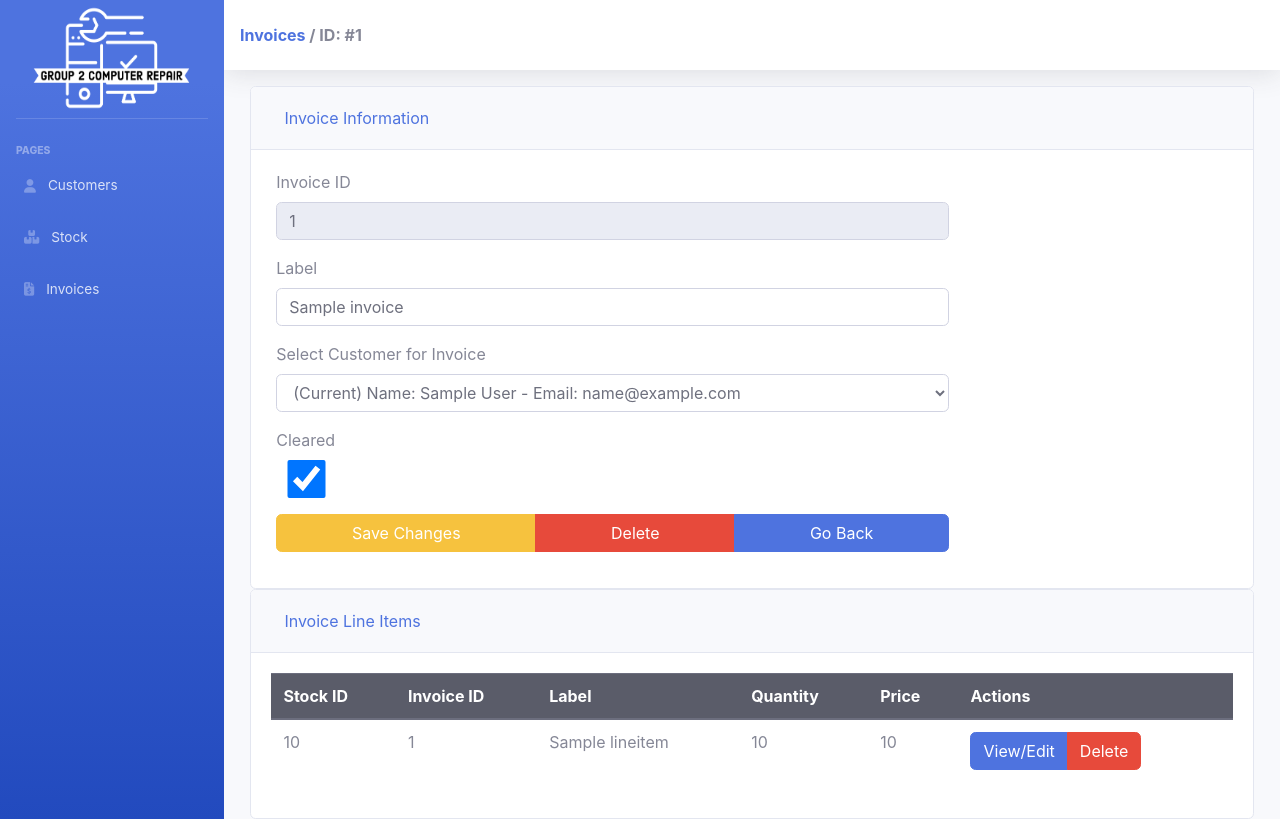
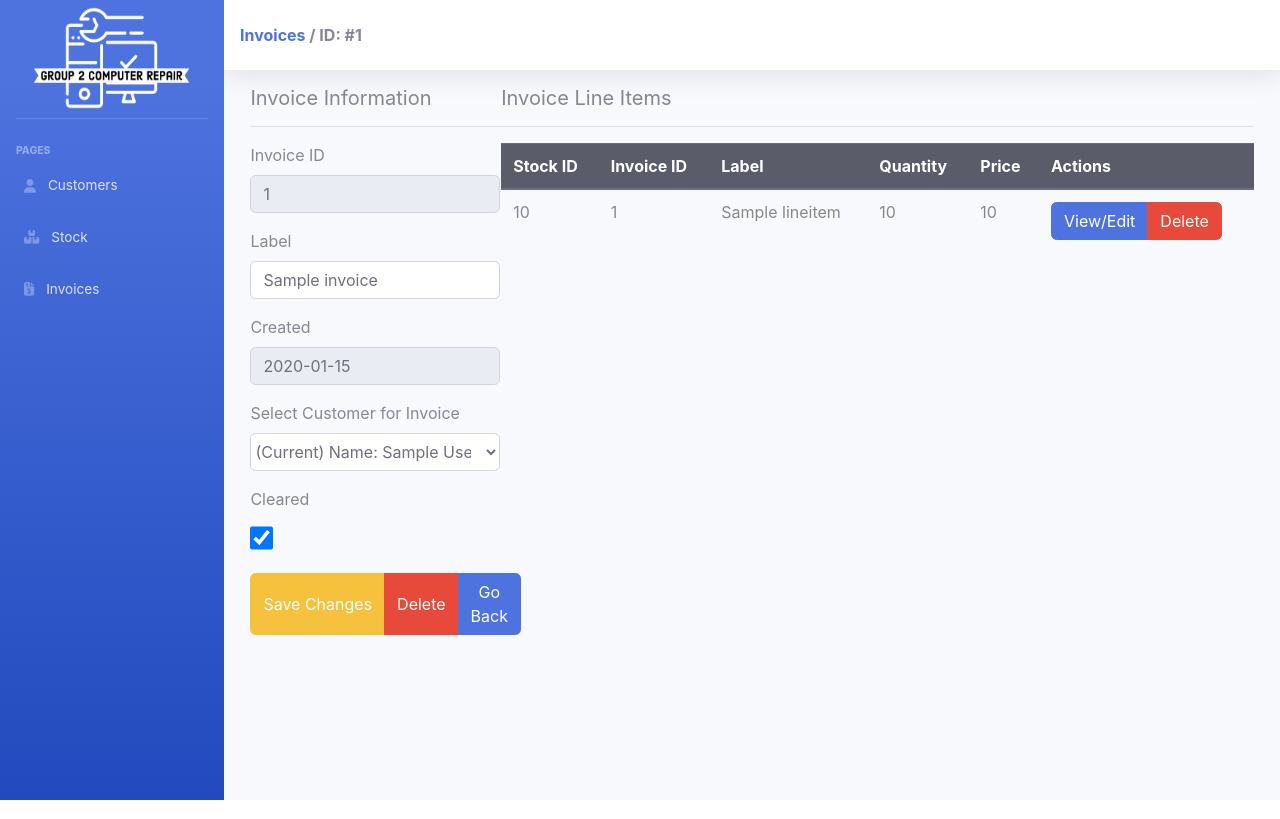
Before and after one commit to cdmoss/3660-Project, a PHP site: page /invoicebyid.php?invoice_id=1 in a window 1280 px wide. Run offline with PHP 8.4, Linux system fonts and the light colour scheme; tables that the repository leaves empty hold one stand-in row (values such as "Sample post"); data that the repository does not hold is empty; some libraries are stand-ins or nearby versions.

Commit message:
changed 'byid.php' pages to horizontal design

```diff
--- a/Pages/CSSandJS/ProjectCSSandJS/css/custom.css
+++ b/Pages/CSSandJS/ProjectCSSandJS/css/custom.css
@@ -1,7 +1,20 @@
-.inputById {
+.cusById {
     min-width: 250px;
-    width: 70%;
+    width: 80%;
     margin-left: .5%;
+}
+
+.stockById {
+    min-width: 250px;
+    width: 20%;
+    margin-left: 0%;
+}
+
+.invoiceById {
+    min-width: 250px;
+    width: 80%;
+    margin-left: 0%;
+    padding-left: 0%;
 }
 
 .add-customer-modal {
@@ -10,7 +23,7 @@
     margin-left: 2%;
 }
 
-.add-customer-modal-footer {
+.add-modal-footer {
     min-width: 250px;
     width: 15%;
     margin-left: auto;
--- a/Pages/customer.php
+++ b/Pages/customer.php
@@ -107,7 +107,7 @@ if (isset($_POST['add_customer'])) {
     echo "<div class='form-group add-customer-modal'><label for='add_cus_address'>Address</label><input type='text' class='form-control' name='add_cus_address' /></div>";
     echo "</div>";
     echo "<div class='modal-footer'>";
-    echo "<div class='btn-group add-customer-modal-footer mb-0'>";
+    echo "<div class='btn-group add-modal-footer mb-0'>";
     echo "<input type='submit' class='btn btn-primary' name='add_customer' value='Submit' />";
     echo "<button type='button' class='btn btn-secondary' data-dismiss='modal'>Close</button>";
     echo "</div>";
--- a/Pages/invoice.php
+++ b/Pages/invoice.php
@@ -130,7 +130,7 @@ if (isset($_POST['add_invoice'])) {
   echo "</div>";
   echo "<hr'>";
   echo "<div class='modal-footer'>";
-  echo "<div class='btn-group add-stock-modal-footer mb-0'>";
+  echo "<div class='btn-group add-modal-footer mb-0'>";
   echo "<input type='submit' class='btn btn-primary' name='add_invoice' value='Submit'>";
   echo "<button type='button' class='btn btn-secondary' data-dismiss='modal'>Close</button>";
   echo "</div>";
--- a/Pages/invoicebyid.php
+++ b/Pages/invoicebyid.php
@@ -45,23 +45,16 @@ if (count($result->errors) > 0) {
 } else {
     while ($invoice = $result->data->fetch()) {
         echo "<div style='display:block;width:95%;margin-left:auto;margin-right:auto;'>";
-        echo "<div class='card'>
-        <div class='card-header' id='headingOne'>
-          <h5 class='mb-0'>
-            <button class='btn btn-link' data-toggle='collapse' data-target='#collapseOne' aria-expanded='true' aria-controls='collapseOne'>
-              Invoice Information
-            </button>
-          </h5>
-        </div>";
 
-        echo "<div id='collapseOne' class='collapse show' aria-labelledby='headingOne'>";
-        echo "<div class='card-body'>";
+        echo "<div id='invoice_information' style='width:25%;float:left;'>";
+            echo "<h5>Invoice Information</h5>";
+            echo "<hr>";
             echo "<form method='POST'>";
-        echo "<div class='form-group inputById'><label for='invoice_id'>Invoice ID</label><input type='text' class='form-control' name='invoice_id' value='" . $invoice['id'] . "' readonly /></div>";
-        echo "<div class='form-group inputById'><label for='invoice_lbl'>Label</label><input type='text' class='form-control' name='invoice_lbl' value='" . $invoice['label'] . "' /></div>";
-        //echo "<div class='form-group inputById'><label for='invoice_created'>Created</label><input type='text' class='form-control' name='invoice_created' value='" . $invoice['created'] . "' /></div>";
-        echo "<div class='form-group inputById'><label for='name='invoice_cus_id'>Select Customer for Invoice</label>";
-        echo "<select class='form-control inputById' style='width:100%;margin-left:0%;' name='invoice_cus_id' aria-label='Default select example'>";
+            echo "<div class='form-group invoiceById'><label for='invoice_id'>Invoice ID</label><input type='text' class='form-control' name='invoice_id' value='" . $invoice['id'] . "' readonly /></div>";
+            echo "<div class='form-group invoiceById'><label for='invoice_lbl'>Label</label><input type='text' class='form-control' name='invoice_lbl' value='" . $invoice['label'] . "' /></div>";
+            echo "<div class='form-group invoiceById'><label for='invoice_created'>Created</label><input type='text' class='form-control' name='invoice_created' value='" . $invoice['created'] . "' readonly /></div>";
+            echo "<div class='form-group invoiceById'><label for='name='invoice_cus_id'>Select Customer for Invoice</label>";
+            echo "<select class='form-control invoiceById' style='width:100%;margin-left:0%;' name='invoice_cus_id' aria-label='Default select example'>";
             $db = Db::getInstance();
             $result = $db->getSingleById('customers', $invoice['customer_id']);
 
@@ -89,9 +82,9 @@ if (count($result->errors) > 0) {
             }
             echo "</select></div>";
             if ($invoice['cleared'] == 1) {
-            echo "<div class='form-group inputById'><label for='invoice_cleared'>Cleared</label><input type='checkbox' style='width:9%;' class='form-control' name='invoice_cleared' checked /></div>";
+                echo "<div class='form-group invoiceById'><label for='invoice_cleared'>Cleared</label><input type='checkbox' style='width:9%;' class='form-control' name='invoice_cleared' checked /></div>";
             } else {
-            echo "<div class='form-group inputById'><label for='invoice_cleared'>Cleared</label><input type='checkbox' style='width:9%;' class='form-control' name='invoice_cleared' /></div>";
+                echo "<div class='form-group invoiceById'><label for='invoice_cleared'>Cleared</label><input type='checkbox' style='width:9%;' class='form-control' name='invoice_cleared' /></div>";
             }
             echo "<div class='btn-group inputById' role='group'>";
             echo "<input type='submit' name='edit_invoice' class='btn btn-warning' value='Save Changes' />";
@@ -99,21 +92,9 @@ if (count($result->errors) > 0) {
             echo "<a href='" . $_SERVER['HTTP_REFERER'] . "' class='btn btn-primary'>Go Back</a>";
             echo "</div>";
             echo "</form>";
+        echo "</div>";
 
-        echo "</div>";
-        echo "</div>";
-        echo "</div>";
-        echo "<div class='card'>
-        <div class='card-header' id='headingTwo'>
-          <h5 class='mb-0'>
-            <button class='btn btn-link collapsed' data-toggle='collapse' data-target='#collapseTwo'>
-              Invoice Line Items
-            </button>
-          </h5>
-        </div>";
-
-        echo "<div id='collapseTwo' class='collapse show' aria-labelledby='headingTwo'>";
-        echo "<div class='card-body'>";
+        echo "<div id='lineitem_information' style='width:75%;float:left;'>";
             $db = Db::getInstance();
             $result = $db->getLineItemByInvoice($_GET['invoice_id']);
 
@@ -122,6 +103,8 @@ if (count($result->errors) > 0) {
                     include "../Modules/error.php";
                 }
             } else {
+            echo "<h5>Invoice Line Items</h5>";
+            echo "<hr>";
             echo "<form method='POST'>
             <table class='table mt-'>
             <thead class='thead-dark'>
@@ -148,14 +131,18 @@ if (count($result->errors) > 0) {
                     echo "</tr>";
                     echo "</div>";
                 }
+        echo "</div>";
+
+        echo "</div>";
+        echo "</div>";
+        echo "</div>";
+
+
 
             echo "</tbody>
         </table>
       </form>";
         }
-        echo "</div>
-        </div>
-      </div>";
         echo "</div>";
     }
 }
--- a/Pages/stock.php
+++ b/Pages/stock.php
@@ -103,7 +103,7 @@ if (isset($_POST['add_stock'])) {
     echo "</div>";
     echo "<hr'>";
     echo "<div class='modal-footer'>";
-    echo "<div class='btn-group add-stock-modal-footer mb-0'>";
+    echo "<div class='btn-group add-modal-footer mb-0'>";
     echo "<input type='submit' class='btn btn-primary' name='add_stock' value='Submit'>";
     echo "<button type='button' class='btn btn-secondary' data-dismiss='modal'>Close</button>";
     echo "</div>";
```
Also changed, not shown: Pages/customerbyid.php (+10 -8 lines), Pages/stockbyid.php (+7 -19 lines). Lines whose indentation alone changed are shown as unchanged.
